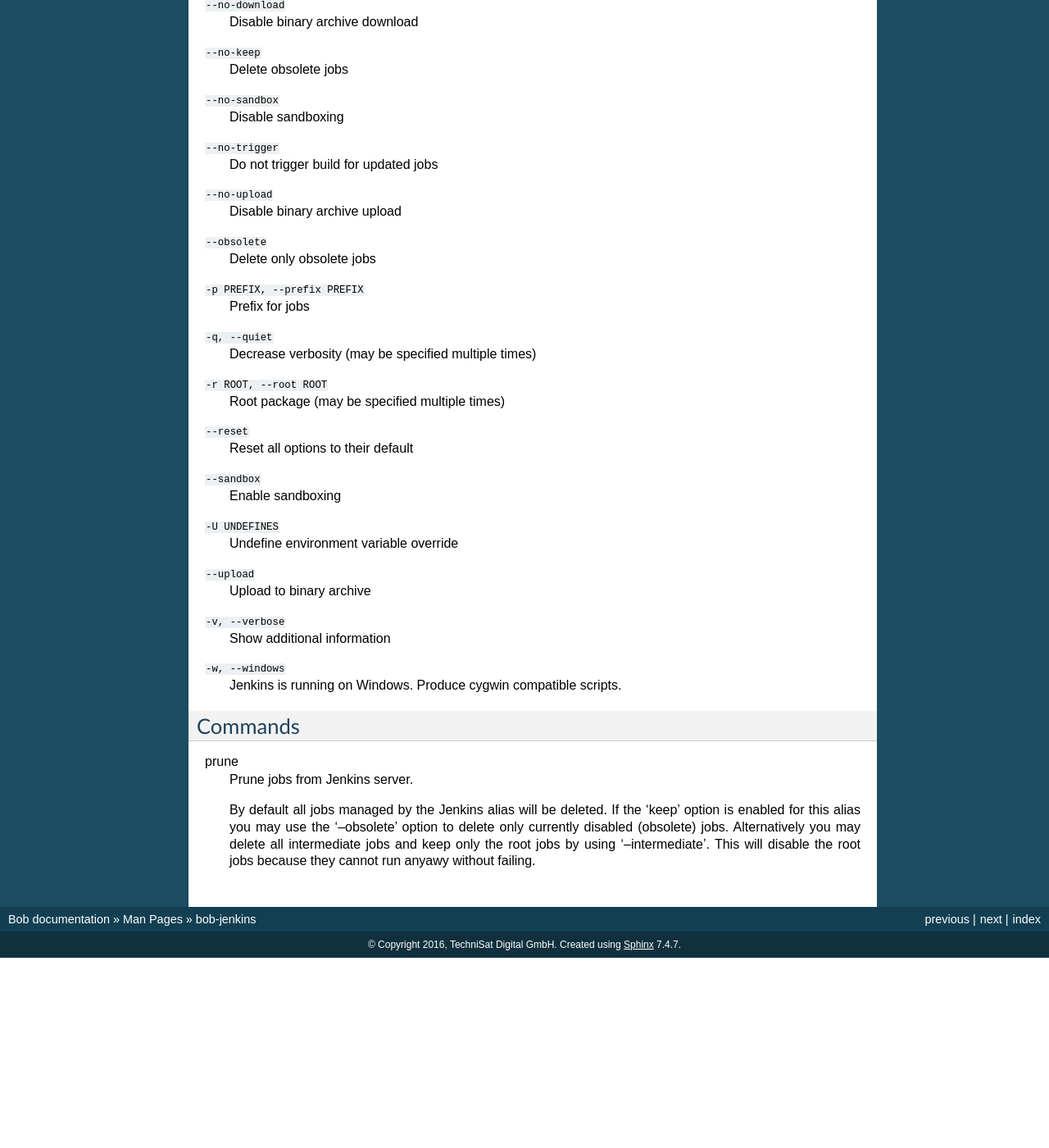
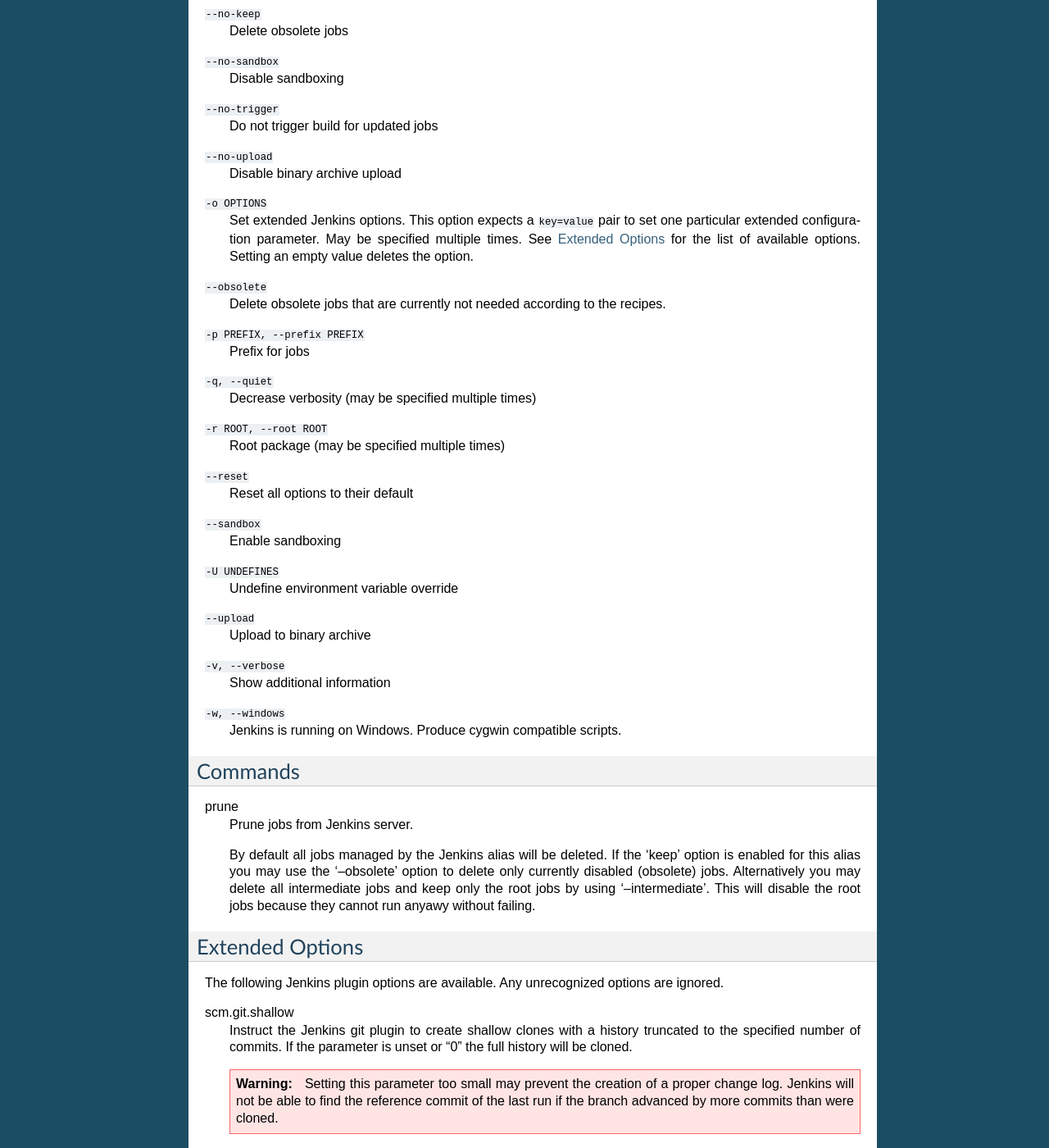
Before and after one commit to BobBuildTool/bob, a Sphinx documentation site: the page built from doc/manpages/bob-jenkins.rst, in a window 1280 px wide and 1400 px high, scrolled down 1469 px. Shown: the whole window at 82% size. Built offline with Sphinx 7.4.7, drawn with Linux system fonts in a browser that asks for light colours; formulas are drawn with MathJax 3; the version number could not be read and is left out; before the commit the page ends 2637 px from its top, so only the background shows below that; some of the changed text lies outside the part shown.

Commit message:
doc: document jenkins extended options

```diff
--- a/doc/manpages/bob-jenkins.rst
+++ b/doc/manpages/bob-jenkins.rst
@@ -21,9 +21,9 @@
 
 ::
 
-    bob jenkins add [-h] [-n NODES] [-w] [-p PREFIX] [-r ROOT] [-D DEFINES]
-                    [--keep] [--download] [--upload] [--no-sandbox]
-                    [--credentials CREDENTIALS] [--clean]
+    bob jenkins add [-h] [-n NODES] [-o OPTIONS] [-w] [-p PREFIX] [-r ROOT]
+                    [-D DEFINES] [--keep] [--download] [--upload]
+                    [--no-sandbox] [--credentials CREDENTIALS] [--clean]
                     name url
     bob jenkins export [-h] name dir
     bob jenkins graph [-h] name
@@ -31,14 +31,11 @@
     bob jenkins prune [-h] [--obsolete | --intermediate] name
     bob jenkins push [-h] [-f] [--no-trigger] [-q] [-v] name
     bob jenkins rm [-h] [-f] name
-    bob jenkins set-options [-h] [--reset] [-n NODES] [-p PREFIX]
+    bob jenkins set-options [-h] [--reset] [-n NODES] [-o OPTIONS] [-p PREFIX]
                             [--add-root ADD_ROOT] [--del-root DEL_ROOT]
-                            [-D DEFINES] [-U UNDEFINES]
-                            [--credentials CREDENTIALS]
-                            [--keep | --no-keep]
-                            [--download | --no-download]
-                            [--upload | --no-upload]
-                            [--sandbox | --no-sandbox]
+                            [-D DEFINES] [-U UNDEFINES] [--credentials CREDENTIALS]
+                            [--keep | --no-keep] [--download | --no-download]
+                            [--upload | --no-upload] [--sandbox | --no-sandbox]
                             [--clean | --incremental]
                             name
     bob jenkins set-url [-h] name url
@@ -98,8 +95,15 @@
 ``--no-upload``
     Disable binary archive upload
 
+``-o OPTIONS``
+    Set extended Jenkins options. This option expects a ``key=value`` pair to
+    set one particular extended configuration parameter. May be specified
+    multiple times. See :ref:`bob-jenkins-extended-options` for the list of
+    available options. Setting an empty value deletes the option.
+
 ``--obsolete``
-    Delete only obsolete jobs
+    Delete obsolete jobs that are currently not needed according to the
+    recipes.
 
 ``-p PREFIX, --prefix PREFIX``
     Prefix for jobs
@@ -140,3 +144,21 @@
     delete all intermediate jobs and keep only the root jobs by using
     '--intermediate'. This will disable the root jobs because they cannot run
     anyawy without failing.
+
+.. _bob-jenkins-extended-options:
+
+Extended Options
+----------------
+
+The following Jenkins plugin options are available. Any unrecognized options
+are ignored.
+
+scm.git.shallow
+    Instruct the Jenkins git plugin to create shallow clones with a history
+    truncated to the specified number of commits. If the parameter is unset
+    or "0" the full history will be cloned.
+
+    .. warning::
+       Setting this parameter too small may prevent the creation of a proper
+       change log. Jenkins will not be able to find the reference commit of
+       the last run if the branch advanced by more commits than were cloned.
```
